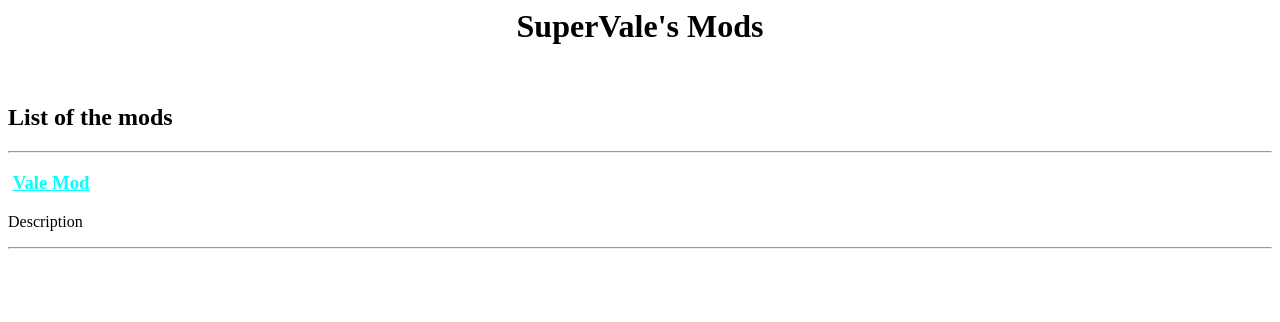
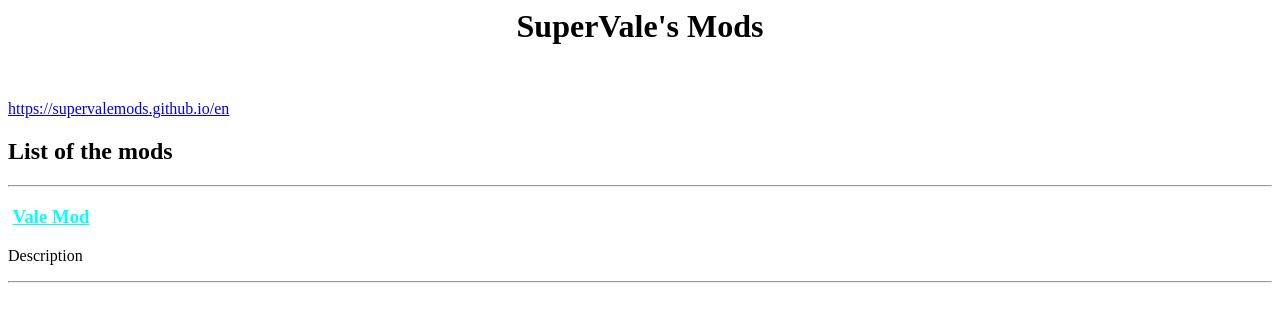
Before and after one commit to SuperValeMods/SuperValeMods.github.io, a plain HTML site: page en/modlist.html in a window 1280 px wide. Drawn offline with Linux system fonts and the light colour scheme.

Commit message:
+ Aggiunto pulsante home

```diff
--- a/en/modlist.html
+++ b/en/modlist.html
@@ -1,6 +1,7 @@
 <title>SuperVale's mods | List of the mods</title>
 <h1 style="text-align: center;"><strong>SuperVale's Mods</strong></h1>
 <p>&nbsp;</p>
+<a href = Home > https://supervalemods.github.io/en</a>
 <h2>List of the mods</h2>
 <hr />
 <h3 style="text-align: left;"><span style="color: #00ffff;">&nbsp;<a style="color: #00ffff;" href="ValeMod">Vale Mod </a></span></h3>
```
Also changed, not shown: modlist.html (+1 -0 lines).
